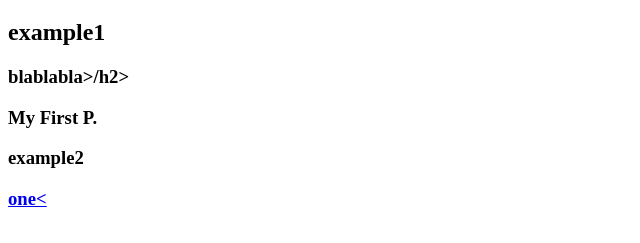
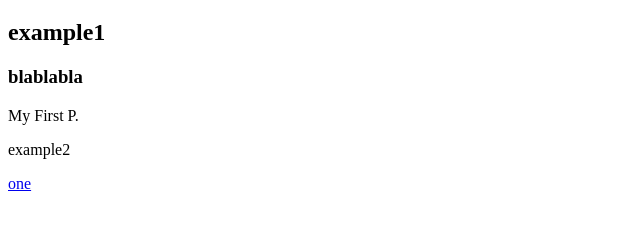
Before and after one commit to avmrz/avmrz.github.io, a plain HTML site: page index.html in a window 1280 px wide. Shown: the part 61-304 px from the top of the page, without its empty margins (0-640 px from the left). Drawn offline with Linux system fonts and the light colour scheme.

Commit message:
Update index.html

```diff
--- a/index.html
+++ b/index.html
@@ -4,12 +4,12 @@
 
 <h1>AVMRZ AVMRZ</h1>
   <h2>example1</h2>
-  <h3>blablabla>/h2>
+  <h3>blablabla</h2>
 
 <p>My First P.</p>
     <p>example2</p>
 
-    <a href="https://www.one.co.il">one<</a>
+    <a href="https://www.one.co.il">one</a>
 
 </body>
 </html>
```
